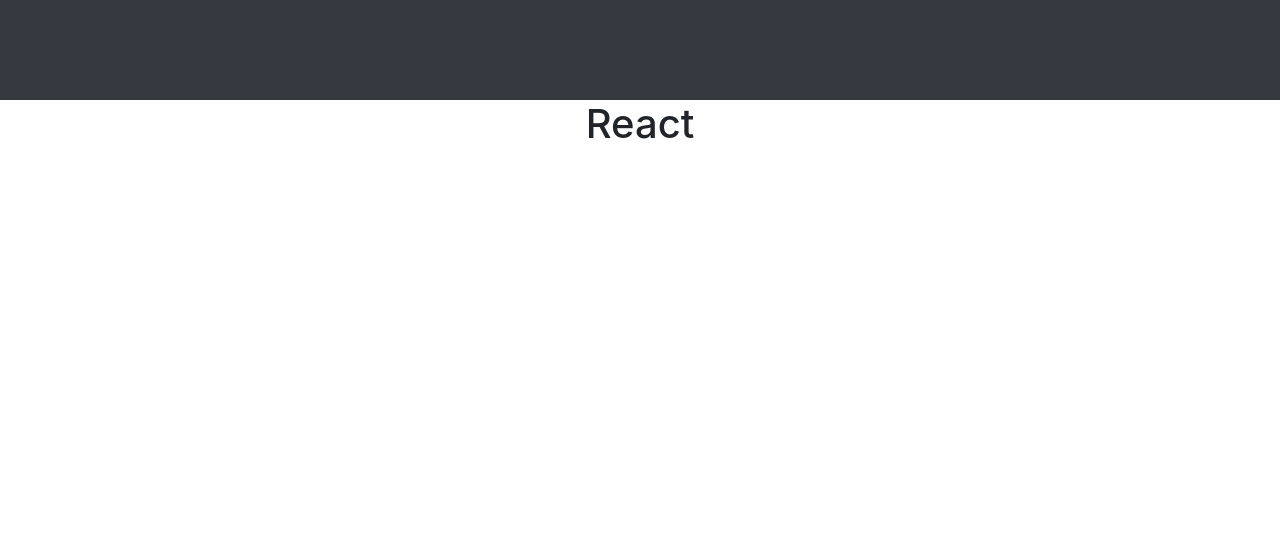
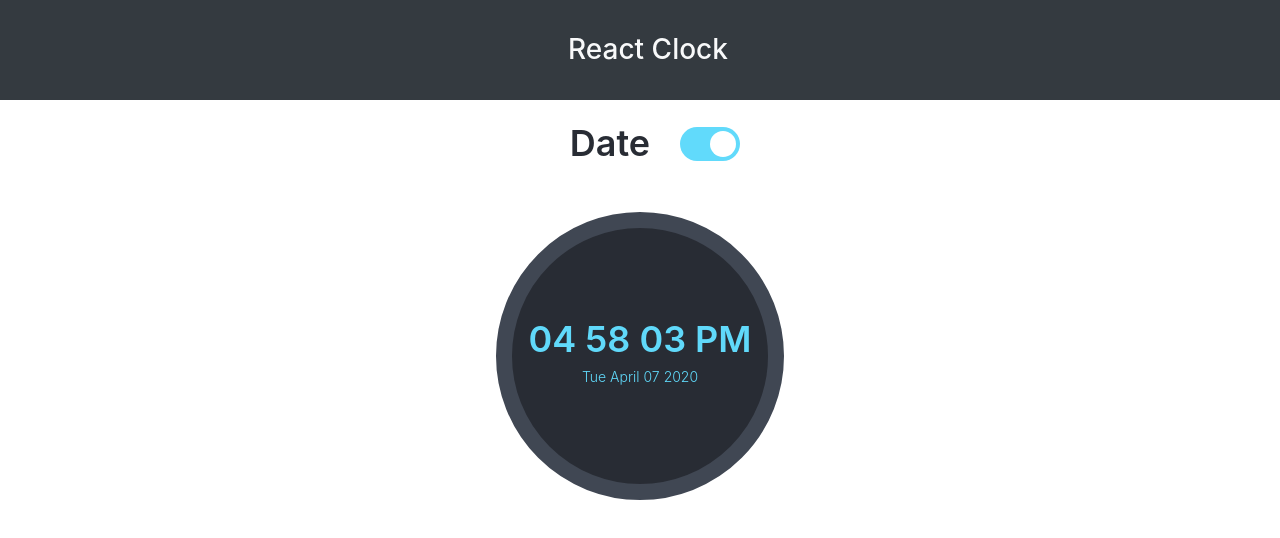
Before and after one commit to mrinjamul/react-clock, a React (Create React App) app: page / in a window 1280 px wide. Shown: the top 538 px of the page. Built offline with nearby package versions, Linux system fonts and the light colour scheme.

Commit message:
created Clock

```diff
--- a/src/App.css
+++ b/src/App.css
@@ -2,6 +2,27 @@
   display: inline;
 }
 
-.header {
-  height: 100px;
+.display {
+  align-items: center;
+  background-color: #282C34;
+  border: 1rem solid rgb(64, 71, 83);
+  border-radius: 50%;
+  display: flex;
+  flex-direction: column;
+  height: 18rem;
+  justify-content: center;
+  margin: 1rem auto;
+  width: 18rem;
 }
+
+.display-time {
+  color: #60D9FA;
+  font-size: 36px;
+  font-weight: 600;
+}
+
+.display-date {
+  color: #60D9FA;
+  font-size: 14px;
+  font-weight: 300;
+}
--- a/src/App.js
+++ b/src/App.js
@@ -1,17 +1,75 @@
 import React, { Component } from 'react';
 import NavBar from './components/navBar';
+import Slider from './components/Slider';
 
 import 'bootstrap/dist/css/bootstrap.css';
 import './App.css';
 
 class App extends Component {
 
+  constructor() {
+    super()
+    this.state = {
+        title: "React Clock",
+        viewDate: true,
+        displayTime: "",
+        displayDate: "",
+    }
+
+    setInterval(()=>{
+        const time=new Date();
+        var hh=time.getHours();
+        var mm=time.getMinutes();
+        var ss=time.getSeconds();
+
+        var ampm=hh>=12?"PM":"AM";
+        hh=hh>12?hh-12:hh;
+        hh=hh<10?'0'+hh:hh;
+        mm=mm<10?'0'+mm:mm;
+        ss=ss<10?'0'+ss:ss;
+        hh=hh==="00"?"12":hh;
+
+        this.setState({
+            displayTime: ss%2===0?hh+":"+mm+":"+ss+" "+ampm:hh+" "+mm+" "+ss+" "+ampm
+        });
+
+        let DAY=time.getDay();
+        let DD=time.getDate();
+        DD=DD<10?"0"+DD:DD;
+        let MM=time.getMonth();
+        let YY=time.getFullYear();
+        let Months = [
+          "January","February","March","April",
+          "May","June","July","August",
+          "September","October","November","December"
+        ];
+        let Days = [
+          "Sun","Mon","Tue","Wed","Thu","Fri","Sat"
+        ];
+
+        this.setState({
+          displayDate: Days[DAY] + " " + Months[MM] + " " + DD + " " + YY
+        });
+    }, 1000);
+}
+
+toggleDate = () => {
+  this.setState(prevState => {
+      return {
+          viewDate: !prevState.viewDate
+      }
+  });
+}
+  // Done
+
   render() {
     return (
       <div className="App">
-        <NavBar />
-        <main className="container">
-          <h1 className="text-center">React</h1>
+        <NavBar title={this.state.title} />
+        <Slider viewDate={this.state.viewDate} toggleDate={this.toggleDate} />
+        <main className="container display">
+          <h1 className="display-time"> {this.state.displayTime} </h1>
+          <h3 className="display-date"> {this.state.viewDate && this.state.displayDate} </h3>
         </main>
       </div>
      );
--- /dev/null
+++ b/src/components/Slider.css
@@ -0,0 +1,82 @@
+
+.panel {
+    align-items: center;
+    display: flex;
+    flex-direction: row;
+    height: 4rem;
+    justify-content: center;
+    margin: 1rem auto;
+    width: 14rem;
+  }
+
+  /**
+  * https://www.w3schools.com/howto/howto_css_switch.asp
+  */
+
+  /* The switch - the box around the slider */
+  .switch {
+    padding: 0.5rem;
+    position: relative;
+    display: inline-block;
+    width: 60px;
+    height: 34px;
+  }
+
+  /* Hide default HTML checkbox */
+  .switch input {display:none;}
+
+  /* The slider */
+  .slider {
+    position: absolute;
+    cursor: pointer;
+    top: 0;
+    left: 0;
+    right: 0;
+    bottom: 0;
+    background-color: #ccc;
+    -webkit-transition: .4s;
+    transition: .4s;
+  }
+
+  .slider:before {
+    position: absolute;
+    content: "";
+    height: 26px;
+    width: 26px;
+    left: 4px;
+    bottom: 4px;
+    background-color: white;
+    -webkit-transition: .4s;
+    transition: .4s;
+  }
+
+  input:checked + .slider {
+    background-color: #61DAFB;
+  }
+
+  input:focus + .slider {
+    box-shadow: 0 0 1px #61DAFB;
+  }
+
+  input:checked + .slider:before {
+    -webkit-transform: translateX(26px);
+    -ms-transform: translateX(26px);
+    transform: translateX(26px);
+  }
+
+  /* Rounded sliders */
+  .slider.round {
+    border-radius: 34px;
+  }
+
+  .slider.round:before {
+    border-radius: 50%;
+  }
+
+  .toggle-text {
+    text-align: left;
+    color: #282C34;
+    font-size: 36px;
+    font-weight: 600;
+    padding: 30px;
+  }
--- /dev/null
+++ b/src/components/Slider.js
@@ -0,0 +1,21 @@
+import React from 'react';
+
+import './Slider.css';
+
+const Slider = (props) => {
+    return (
+        <div className="d-flex flex-row">
+            <div className="col-md-4 mx-auto">
+                <div className="panel">
+                    <h1 className="toggle-text">Date</h1>
+                    <label id="date-switch" className="switch">
+                        <input type="checkbox" checked={props.viewDate} onChange= {props.toggleDate} />
+                        <span className="slider round"></span>
+                    </label>
+                </div>
+            </div>
+        </div>
+     );
+}
+
+export default Slider;
```
